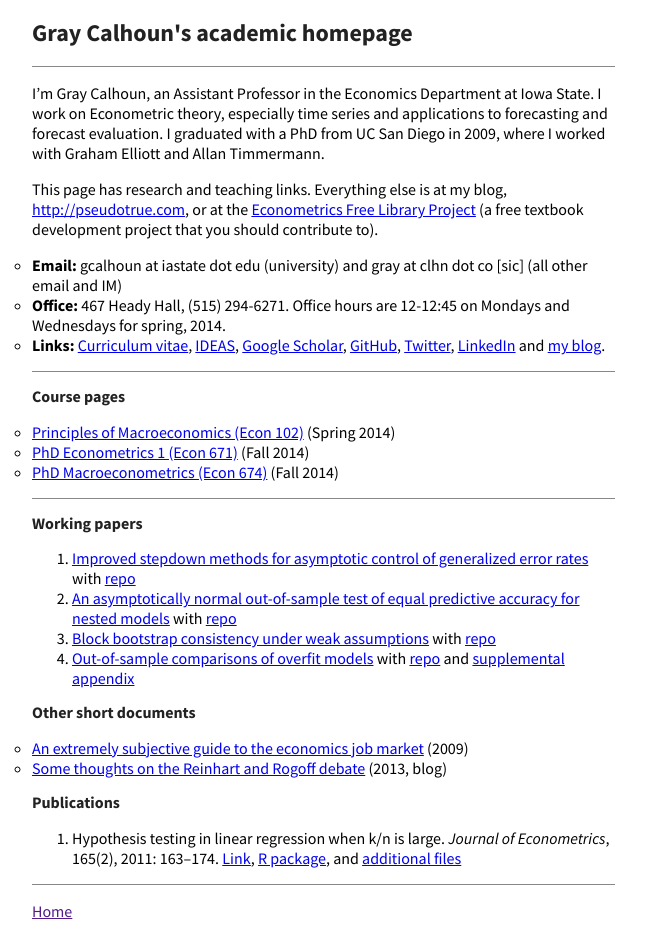
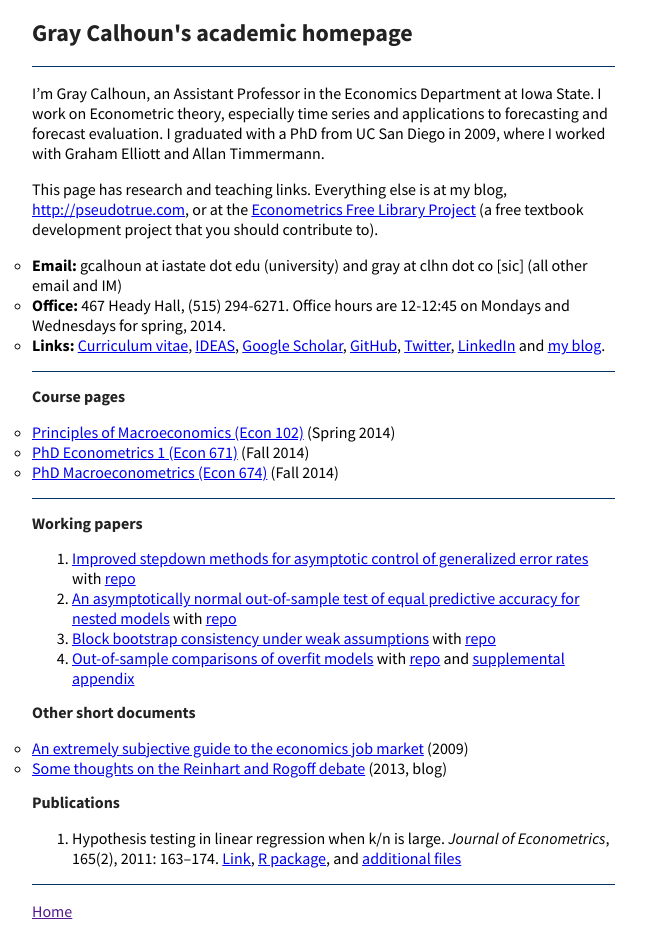
Before and after one commit to mmkuang/grayclhn.github.io, a Jekyll site: the page built from index.md, in a window 1280 px wide. Shown: the whole page, without its empty margins (0-664 px from the left). Built offline with Jekyll 4.4.1, drawn with Linux system fonts in a browser that asks for light colours; Markdown is read by kramdown in place of the engine named in the settings.

Commit message:
Add a single color to website

```diff
--- a/css/styles.css
+++ b/css/styles.css
@@ -43,9 +43,9 @@ code, pre {
 }
 
 pre, blockquote {
-  margin-left: -.75em;
-  padding-left: .75em;
-  border-left:3px solid #888888;
+  margin-left: -1ex;
+  padding-left: 1ex;
+  border-left:3px solid #003366;
 }
 
 section {
@@ -55,7 +55,7 @@ section {
 
 hr {
   border:0;
-  background:#888888;
+  background:#003366;
   height:1px;
   margin:0 0 16px;
 }
```
